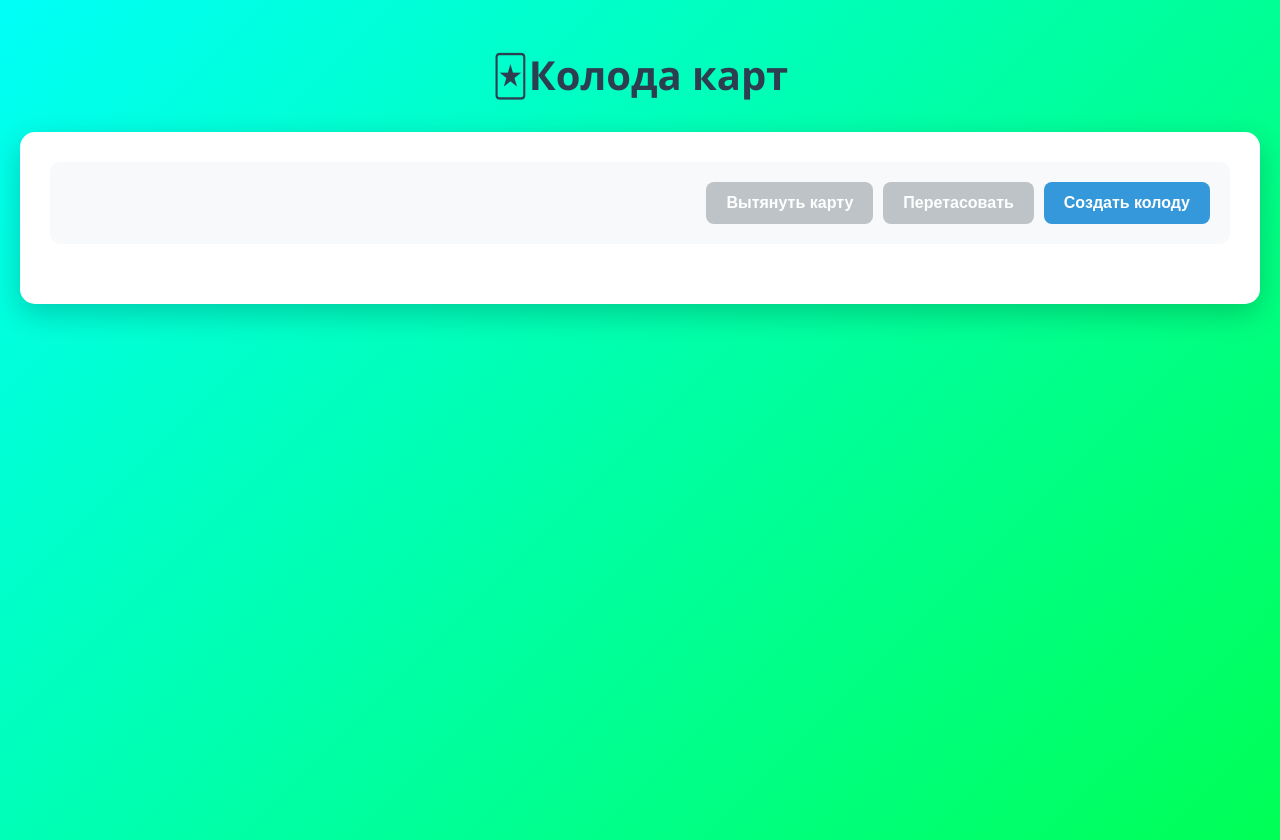
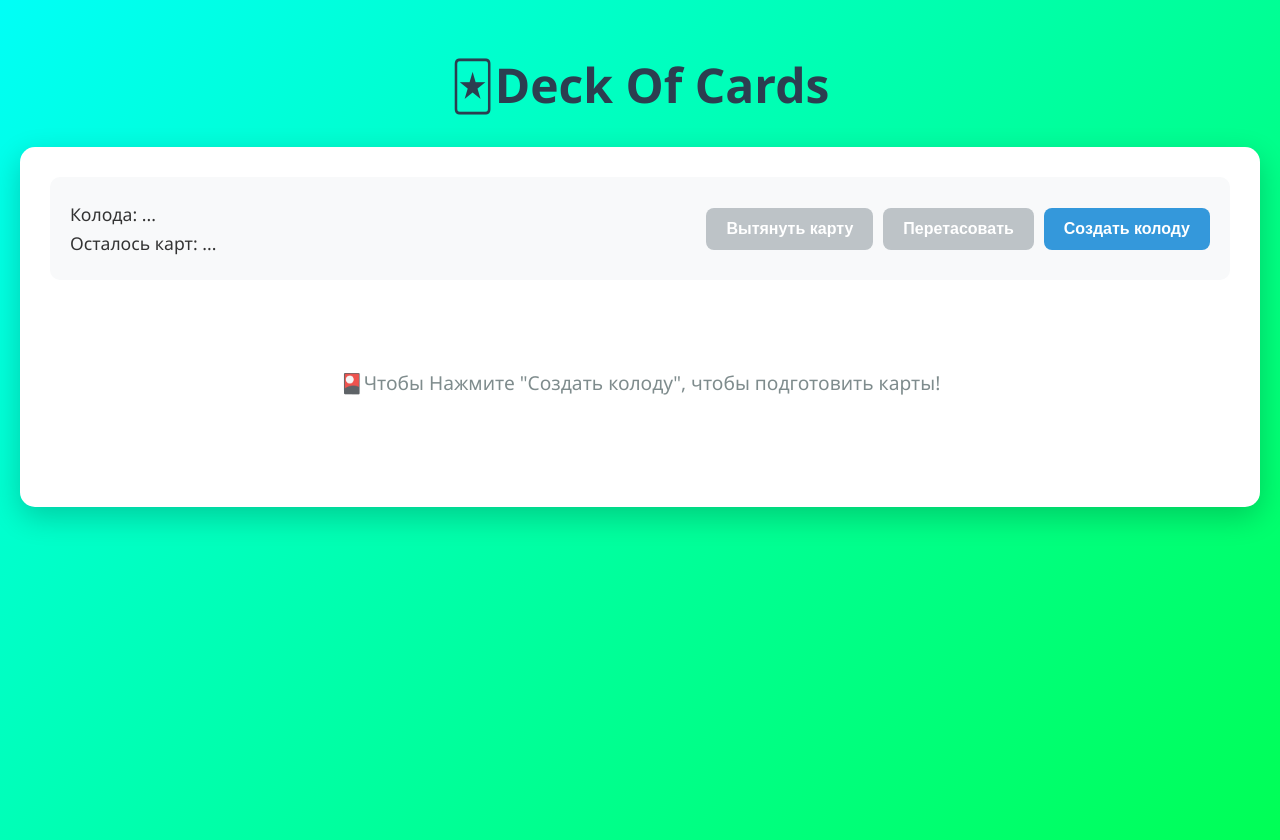
Before and after one commit to PinlishCafe2007/deck-of-cards, a SvelteKit app: page / in a window 1280 px wide. Built offline with nearby package versions, Linux system fonts and the light colour scheme.

Commit message:
interface changes

```diff
--- a/src/routes/+page.svelte
+++ b/src/routes/+page.svelte
@@ -82,7 +82,7 @@
 </svelte:head>
 
 <main>
-    <h1>🃏Колода карт</h1>
+    <h1>🃏Deck Of Cards</h1>
     <div class="container">
         <!-- Статус и управление -->
         <div class="controls">
@@ -96,6 +96,9 @@
                       >
                         {deckId.slice(0, 8)}...</strong></p>
                     <p>Осталось карт: <strong>{remainingCards}</strong></p>
+                {:else}
+                    <p>Колода: ...</p>
+                    <p>Осталось карт: ...</p>
                 {/if}
                 {#if showDeckIdTooltip}
                   <div class="tooltip">
@@ -157,7 +160,11 @@
                 </div>
             {:else if deckId && !isLoading}
             <div class="empty-state">
-                <p>🎲Нажмите "Вытянуть карту", чтобы начать!</p>
+                <p>🎲Нажмите "Вытянуть карту", чтобы взять одну из них!</p>
+            </div>
+            {:else if !isLoading}
+            <div class="empty-state">
+                <p>🎴Чтобы Нажмите "Создать колоду", чтобы подготовить карты!</p>
             </div>
             {/if}
         <!-- Состояние загрузки -->
@@ -187,6 +194,7 @@
 
   .container {
     max-width: 1200px;
+    min-height: 300px;
     margin: 0 auto;
     background: white;
     border-radius: 15px;
@@ -198,7 +206,7 @@
     text-align: center;
     color: #2c3e50;
     margin-bottom: 30px;
-    font-size: 2.5em;
+    font-size: 3em;
   }
 
   .controls {
@@ -211,6 +219,7 @@
     padding: 20px;
     background: #f8f9fa;
     border-radius: 10px;
+    min-height: 60px;
   }
 
   .status {
@@ -336,7 +345,7 @@
 
   .loading {
     text-align: center;
-    padding: 40px;
+    padding: 20px;
   }
 
   .spinner {
@@ -395,6 +404,6 @@
     padding: 5px 10px;
     border-radius: 3px;
     margin-left: 10px;
-    top: 18%;
+    top: 20%;
   }
 </style>
```
